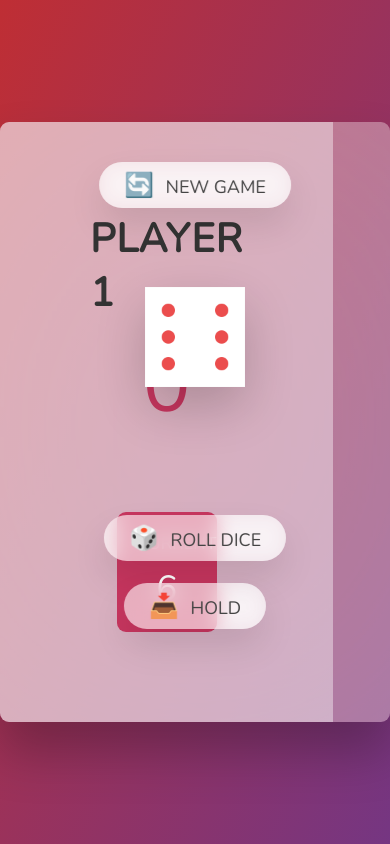
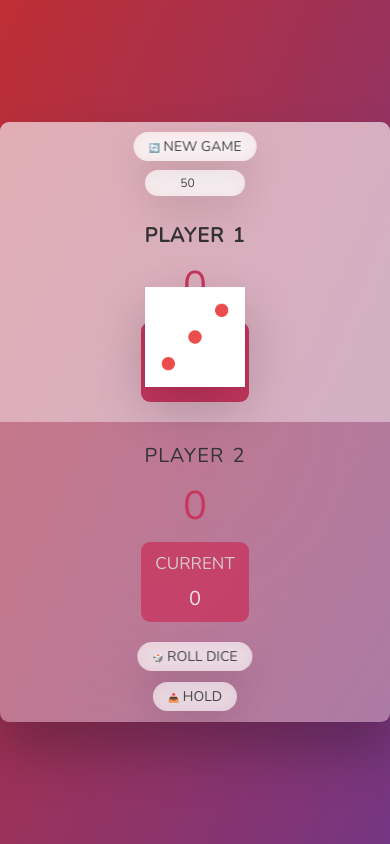
Before and after one commit to Vitor-P/Pig-Game, a plain HTML site: page index.html in a window 390 px wide. Both pictures are taken after a click on the button "🎲 ROLL DICE". Drawn offline with nearby package versions, Linux system fonts and the light colour scheme; files whose address does not match are found by name.

Commit message:
Assign correct folder contents

```diff
--- /dev/null
+++ b/css/media-queries.css
@@ -0,0 +1,109 @@
+/* Instead, 1rem = 1em = 16px */
+
+/**************************/
+/* BELOW 1344px (Smaller desktops) */
+/**************************/
+
+@media (max-width: 54em) {
+  .btn,
+  .play-till {
+    position: absolute;
+    left: 50%;
+    transform: translateX(-50%);
+    color: #444;
+    background: none;
+    border: none;
+    font-family: inherit;
+    font-size: 1.4rem;
+    text-transform: uppercase;
+    cursor: pointer;
+    font-weight: 400;
+    transition: all 0.2s;
+
+    background-color: white;
+    background-color: rgba(255, 255, 255, 0.6);
+    backdrop-filter: blur(10px);
+
+    padding: 0.5rem 1.5rem;
+    border-radius: 50rem;
+    box-shadow: 0 1.75rem 3.5rem rgba(0, 0, 0, 0.1);
+  }
+
+  main {
+    flex-direction: column;
+  }
+
+  .btn::first-letter {
+    font-size: 0.9rem;
+    display: inherit;
+    margin-right: 0rem;
+  }
+
+  .btn--new {
+    top: 1rem;
+  }
+
+  .play-till {
+    top: 4em;
+    width: 10rem;
+    text-align: center;
+    font-size: 1.2rem;
+  }
+
+  .btn--roll {
+    top: 52rem;
+  }
+  .btn--hold {
+    top: 56rem;
+  }
+
+/* LAYOUT */
+  .player {
+    flex: 50%;
+    padding: 10rem 4rem 2rem 4rem;
+    display: flex;
+    flex-direction: column;
+    align-items: center;
+    transition: all 0.75s;
+  }
+
+  .player--1 {
+    flex: 50%;
+    padding: 2rem 4rem 10rem 4rem;
+    display: flex;
+    flex-direction: column;
+    align-items: center;
+    transition: all 0.75s;
+  }
+
+  .name {
+    font-size: 2rem;
+    letter-spacing: 1px;
+    word-spacing: 2px;
+    font-weight: 300;
+    margin-bottom: 1rem;
+  }
+
+  .score {
+    font-size: 4rem;
+    font-weight: 300;
+    color: #c7365f;
+    margin-bottom: auto;
+  }
+
+  .current {
+    background-color: #c7365f;
+    opacity: 0.8;
+    border-radius: 9px;
+    color: #fff;
+    width: 35%;
+    padding: 1rem 0rem 1rem 0rem;
+    text-align: center;
+    transition: all 0.75s;
+  }
+
+  .current-score {
+    font-size: 2rem;
+  }
+
+}
--- a/style.css
+++ b/css/style.css
@@ -54,6 +54,7 @@ main {
   word-spacing: 2px;
   font-weight: 300;
   margin-bottom: 1rem;
+  text-align: center;
 }
 
 .score {
@@ -83,7 +84,6 @@ main {
   border-radius: 9px;
   color: #fff;
   width: 65%;
-  padding: 2rem;
   text-align: center;
   transition: all 0.75s;
 }
@@ -100,7 +100,8 @@ main {
 }
 
 /* ABSOLUTE POSITIONED ELEMENTS */
-.btn {
+.btn,
+.play-till {
   position: absolute;
   left: 50%;
   transform: translateX(-50%);
@@ -132,6 +133,14 @@ main {
 .btn--new {
   top: 4rem;
 }
+
+.play-till {
+  top: 10rem;
+  width: 10rem;
+  text-align: center;
+  font-size: 2rem;
+}
+
 .btn--roll {
   top: 39.3rem;
 }
@@ -158,7 +167,7 @@ main {
 }
 
 .player--winner {
-  background-color: #2f2f2f;
+  background-color: #37ee7db0;
 }
 
 .player--winner .name {
--- a/index.html
+++ b/index.html
@@ -1,12 +1,15 @@
 <!DOCTYPE html>
 <html lang="en">
+
 <head>
   <meta charset="UTF-8" />
   <meta name="viewport" content="width=device-width, initial-scale=1.0" />
   <meta http-equiv="X-UA-Compatible" content="ie=edge" />
-    <link rel="stylesheet" href="style.css" />
+  <link rel="stylesheet" href="css/style.css" />
+  <link rel="stylesheet" href="css/media-queries.css" />
   <title>Pig Game</title>
 </head>
+
 <body>
   <main>
     <section class="player player--0 player--active">
@@ -27,10 +30,12 @@
     </section>
 
     <img src="dice-5.png" alt="Playing dice" class="dice" />
-      <button class="btn btn--new">🔄 New game</button>
+    <a class="btn btn--new">🔄 New game</a>
+    <input class="play-till" id="play-till" type="number" readonly="" placeholder="" name="email" required />
     <button class="btn btn--roll">🎲 Roll dice</button>
     <button class="btn btn--hold">📥 Hold</button>
   </main>
   <script src="script.js"></script>
 </body>
+
 </html>
--- a/script.js
+++ b/script.js
@@ -1,31 +1,39 @@
 'use strict';
-
-// Selecting elements
 const player0El = document.querySelector('.player--0');
 const player1El = document.querySelector('.player--1');
-const score0El = document.querySelector('#score--0');
-const score1El = document.getElementById('score--1');
-const current0El = document.getElementById('current--0');
-const current1El = document.getElementById('current--1');
 
 const diceEl = document.querySelector('.dice');
-const btnNew = document.querySelector('.btn--new');
-const btnRoll = document.querySelector('.btn--roll');
+const bntNewGame = document.querySelector('.btn--new');
+const playTill = document.querySelector('.play-till');
+const playTillID = document.getElementById('play-till');
+const btnRollDice = document.querySelector('.btn--roll');
 const btnHold = document.querySelector('.btn--hold');
+const scoreEl01 = document.querySelector('#score--0');
+const scoreEl02 = document.querySelector('#score--1');
+const currentScoreEl01 = document.querySelector('#current--0');
+const currentScoreEl02 = document.querySelector('#current--1');
 
-let scores, currentScore, activePlayer, playing;
+console.log(Number(currentScoreEl01.textContent));
+console.log(Number(playTill.textContent));
+playTill.value = 50;
 
-// Starting conditions
-const init = function () {
+let scores;
+let currentScore;
+let activePlayer;
+let playing;
+let setScore;
+
+const initial = function () {
   scores = [0, 0];
   currentScore = 0;
   activePlayer = 0;
   playing = true;
+  playTillID.readOnly = false;
 
-  score0El.textContent = 0;
-  score1El.textContent = 0;
-  current0El.textContent = 0;
-  current1El.textContent = 0;
+  scoreEl01.textContent = 0;
+  scoreEl02.textContent = 0;
+  currentScoreEl01.textContent = 0;
+  currentScoreEl02.textContent = 0;
 
   diceEl.classList.add('hidden');
   player0El.classList.remove('player--winner');
@@ -33,66 +41,65 @@ const init = function () {
   player0El.classList.add('player--active');
   player1El.classList.remove('player--active');
 };
-init();
 
-const switchPlayer = function () {
-  document.getElementById(`current--${activePlayer}`).textContent = 0;
+const switchPlayers = function () {
+  document.querySelector(`#current--${activePlayer}`).textContent = 0;
   currentScore = 0;
   activePlayer = activePlayer === 0 ? 1 : 0;
   player0El.classList.toggle('player--active');
   player1El.classList.toggle('player--active');
 };
 
-// Rolling dice functionality
-btnRoll.addEventListener('click', function () {
+const rollDice = function () {
+  //Roll Dice
+  playTillID.readOnly = true;
   if (playing) {
-    // 1. Generating a random dice roll
-    const dice = Math.trunc(Math.random() * 6) + 1;
-
-    // 2. Display dice
+    let randNum;
+    randNum = Math.trunc(Math.random() * 6 + 1);
+    console.log(randNum);
     diceEl.classList.remove('hidden');
-    diceEl.src = `dice-${dice}.png`;
-
-    // 3. Check for rolled 1
-    if (dice !== 1) {
-      // Add dice to current score
-      currentScore += dice;
-      document.getElementById(
-        `current--${activePlayer}`
-      ).textContent = currentScore;
-    } else {
-      // Switch to next player
-      switchPlayer();
+    diceEl.src = `dice-${randNum}.png`;
+    if (randNum !== 1) {
+      currentScore += randNum;
+      document.querySelector(`#current--${activePlayer}`).textContent =
+        currentScore;
+    } else if (randNum === 1) {
+      // SWITCH PLAYERS
+      switchPlayers();
     }
   }
-});
+};
 
-btnHold.addEventListener('click', function () {
+const hold = function () {
+  playTillID.readOnly = true;
   if (playing) {
-    // 1. Add current score to active player's score
-    scores[activePlayer] += currentScore;
-    // scores[1] = scores[1] + currentScore
-
-    document.getElementById(`score--${activePlayer}`).textContent =
-      scores[activePlayer];
-
-    // 2. Check if player's score is >= 100
-    if (scores[activePlayer] >= 100) {
-      // Finish the game
+    // PLAYER WINS
+    if (scores[activePlayer] + currentScore >= Number(playTill.value)) {
       playing = false;
-      diceEl.classList.add('hidden');
-
       document
         .querySelector(`.player--${activePlayer}`)
         .classList.add('player--winner');
-      document
-        .querySelector(`.player--${activePlayer}`)
-        .classList.remove('player--active');
+      console.log('Winner');
+      scores[activePlayer] += currentScore;
+      document.querySelector(`#score--${activePlayer}`).textContent =
+        scores[activePlayer];
+      currentScore = 0;
+      // PLAYER HOLDS
     } else {
-      // Switch to the next player
-      switchPlayer();
+      scores[activePlayer] += currentScore;
+      document.querySelector(`#score--${activePlayer}`).textContent =
+        scores[activePlayer];
+      // SWITCH PLAYERS
+      switchPlayers();
     }
   }
-});
+};
 
-btnNew.addEventListener('click', init);
+const playAgain = function () {
+  initial();
+};
+
+initial();
+btnRollDice.addEventListener('click', rollDice);
+btnHold.addEventListener('click', hold);
+bntNewGame.addEventListener('click', playAgain);
```
Also changed, not shown: pig-game-flowchart.png (added). Lines whose indentation alone changed are shown as unchanged.
